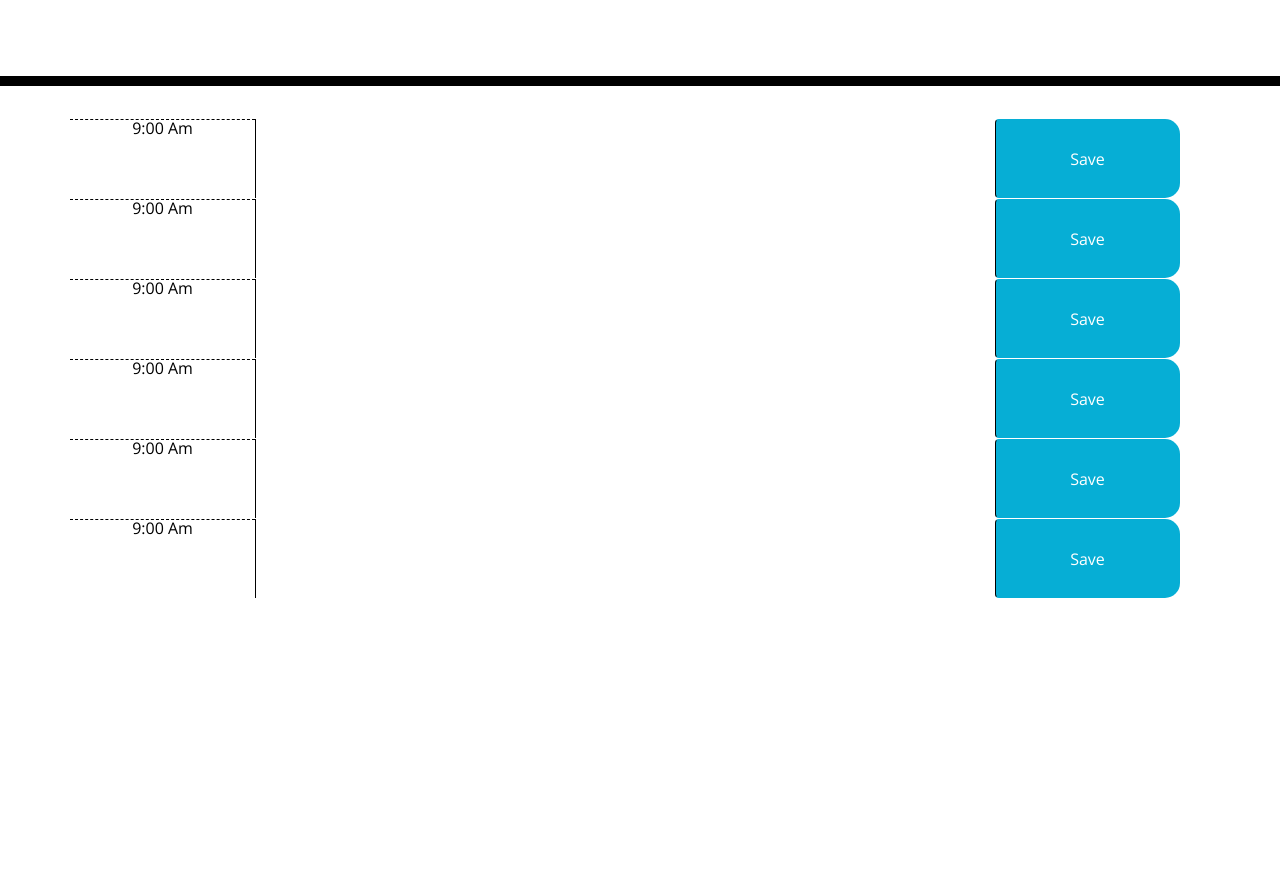
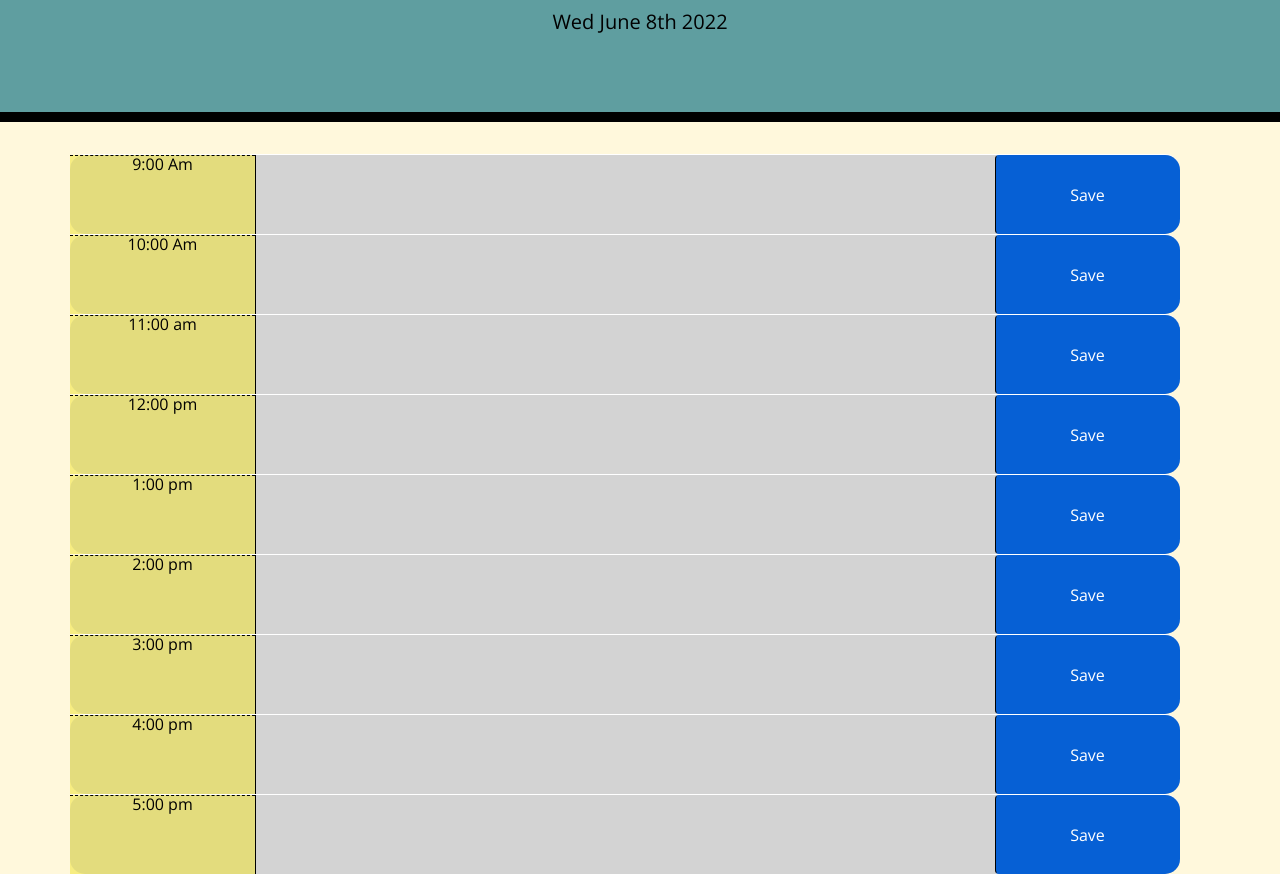
Before and after one commit to Ssrr17/Work-Day-Scheduler, a plain HTML site: page index.html in a window 1280 px wide. Shown: the part 182-1056 px from the top of the page. Before the commit the page ends 800 px from the top, so only its background shows below. Drawn offline with nearby package versions, Linux system fonts and the light colour scheme.

Commit message:
JS updated/Css done

```diff
--- a/CSS/style.css
+++ b/CSS/style.css
@@ -3,6 +3,8 @@ body {
   font-family: 'Open Sans', sans-serif;
   font-size: 16px;
   line-height: 1;
+  background-color: cornsilk;
+
 }
 
 textarea{
@@ -15,7 +17,12 @@ textarea{
   width: 100%;
   height: 100%;
   overflow: auto;
+  font-size: 20px solid;
 }
+main{
+  background-color: cornsilk;
+}
+
 
 .jumbotron {
   text-align: center;
@@ -23,6 +30,7 @@ textarea{
   color: black;
   border-radius: 0;
   border-bottom: 10px solid black;
+  background-color: cadetblue;
 }
 
 .description{
@@ -44,7 +52,7 @@ textarea{
 }
 
 .hour {
-  background-color: #ffffff;
+  background-color: #f1e53b8f;
   color: #000000;
   border-top: 1px dashed #000000;
 }
@@ -68,7 +76,7 @@ textarea{
   border-left: 1px solid black;
   border-top-right-radius: 15px;
   border-bottom-right-radius: 15px;
-  background-color: #06AED5;
+  background-color: #0660d5;
   color: white;
 }
 
--- a/JS/script.js
+++ b/JS/script.js
@@ -1,44 +1,42 @@
-//get and display the current date
-//create blocks for business hours
-//get user input info
-//save info to local storage
-//make time loops for past, present and future
-//colour code time status
-//
+//get the current date for the header
+$("#toDay").text(moment().format("ddd MMMM Do YYYY"));
 
+// change event textarea background depending on state
+var updateState = function () {
+  var hour = moment().hours();
 
+  $(".time-block").each(function () {
+    var now = parseInt($(this).attr("id"));
 
+    if (now > hour) {
+      $(this).addClass("future");
+    } else if (now === hour) {
+      $(this).addClass("present");
+    } else {
+      $(this).addClass("past");
+    }
+  });
+};
 
+// save event data to local storage
+const saveBtn = $(".saveBtn");
+saveBtn.on("click", function () {
+  var time = $(this).siblings(".hour").text();
+  var task = $(this).siblings(".description").val();
+  localStorage.setItem(time, task);
+});
 
-function getHeaderDate() {
-    var toDay = moment().format('dddd, MMMM Do YYYY');
-    $("#currentDay").text(toDay);
-    console.log(toDay);
-}
+// add event persistence
+var taskPersist = function () {
+  $(".hour").each(function () {
+    var now = $(this).text();
+    var currentTask = localStorage.getItem(now);
 
-var getThePlan = function(){
-var thePlan =  $('textarea#past').val();
-console.log(thePlan);
+    if (currentTask !== null) {
+      $(this).siblings(".description").val(currentTask);
+    }
+  });
+};
 
-
-}
-//localStorage.setItem("textarea",thePlan )
-
-
-
-
-
-//  $("#saveBtn").click(function() {
-//     getThePlan()
-//  });
-
-//         // Get nearby values of the description in JQuery
-//      var thePlan =  $('textarea#past').val();
-
-//     console.log(thePlan);
-//     });
-// };
-
-// getThePlan()
-
-    // localStorage.setItem(comment);
+updateState();
+taskPersist();
--- a/index.html
+++ b/index.html
@@ -17,45 +17,63 @@
   <header class="jumbotron">
     <h1 class="display-3">Work Day Scheduler</h1>
     <p class="lead">A simple calendar app for scheduling your work day</p>
-    <p id="currentDay" class="lead"></p>
+    <p id="toDay" class="lead"></p>
   </header>
   <!-- Timeblocks go here -->
   <main class="container">
 
     <form class="row time-block">
-      <div class="col-md-2 hour"> 9:00 Am </div>
-      <textarea class="col-md-8 description" name="textarea" id="past"></textarea>
+      <div id=9 class="col-md-2 hour"> 9:00 Am </div>
+      <textarea class="col-md-8 description" name="textarea" ></textarea>
       <button class="col-md-2 btn saveBtn"> Save </button>
     </form>
 
     <form class="row time-block">
-      <div class="col-md-2 hour"> 9:00 Am </div>
-      <textarea class="col-md-8 description" name="textarea" id="present"></textarea>
+      <div id=10 class="col-md-2 hour"> 10:00 Am </div>
+      <textarea class="col-md-8 description" name="textarea" ></textarea>
       <button class="col-md-2 btn saveBtn"> Save </button>
     </form>
 
     <form class="row time-block">
-      <div class="col-md-2 hour"> 9:00 Am </div>
+      <div id=11 class="col-md-2 hour"> 11:00 am </div>
       <textarea class="col-md-8 description" id="future"></textarea>
       <button class="col-md-2 btn saveBtn" id=""> Save </button>
     </form>
     <form class="row time-block">
-      <div class="col-md-2 hour"> 9:00 Am </div>
-      <textarea class="col-md-8 description" name="textarea" id="past"></textarea>
+      <div id=12 class="col-md-2 hour"> 12:00 pm </div>
+      <textarea class="col-md-8 description" name="textarea" ></textarea>
       <button class="col-md-2 btn saveBtn"> Save </button>
     </form>
 
     <form class="row time-block">
-      <div class="col-md-2 hour"> 9:00 Am </div>
-      <textarea class="col-md-8 description" name="textarea" id="present"></textarea>
+      <div id=13 class="col-md-2 hour"> 1:00 pm </div>
+      <textarea class="col-md-8 description" name="textarea"></textarea>
       <button class="col-md-2 btn saveBtn"> Save </button>
     </form>
 
     <form class="row time-block">
-      <div class="col-md-2 hour"> 9:00 Am </div>
-      <textarea class="col-md-8 description" id="future"></textarea>
+      <div id=14 class="col-md-2 hour"> 2:00 pm </div>
+      <textarea class="col-md-8 description"></textarea>
       <button class="col-md-2 btn saveBtn" id=""> Save </button>
     </form>
+
+    <form class="row time-block">
+      <div id=15 class="col-md-2 hour"> 3:00 pm </div>
+      <textarea class="col-md-8 description"></textarea>
+      <button class="col-md-2 btn saveBtn" id=""> Save </button>
+    </form>
+
+    <form class="row time-block">
+      <div id=16 class="col-md-2 hour"> 4:00 pm </div>
+      <textarea class="col-md-8 description"></textarea>
+      <button class="col-md-2 btn saveBtn" id=""> Save </button>
+    </form>
+    <form class="row time-block">
+      <div id=17 class="col-md-2 hour"> 5:00 pm </div>
+      <textarea class="col-md-8 description"></textarea>
+      <button class="col-md-2 btn saveBtn" id=""> Save </button>
+    </form>
+
 
   </main>
 
```
Also changed, not shown: assets/screenshot (2).png (added), 2 other files.
